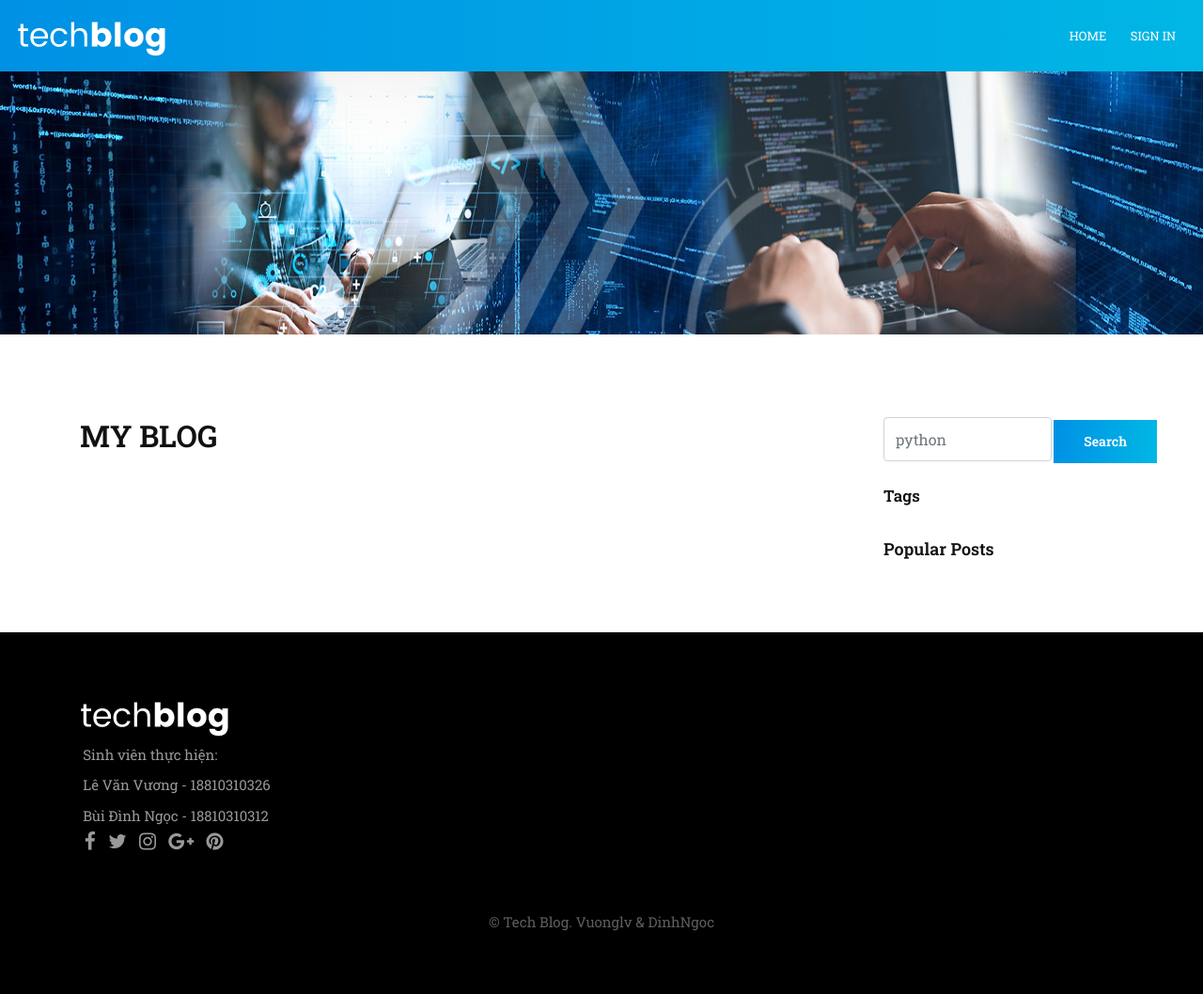
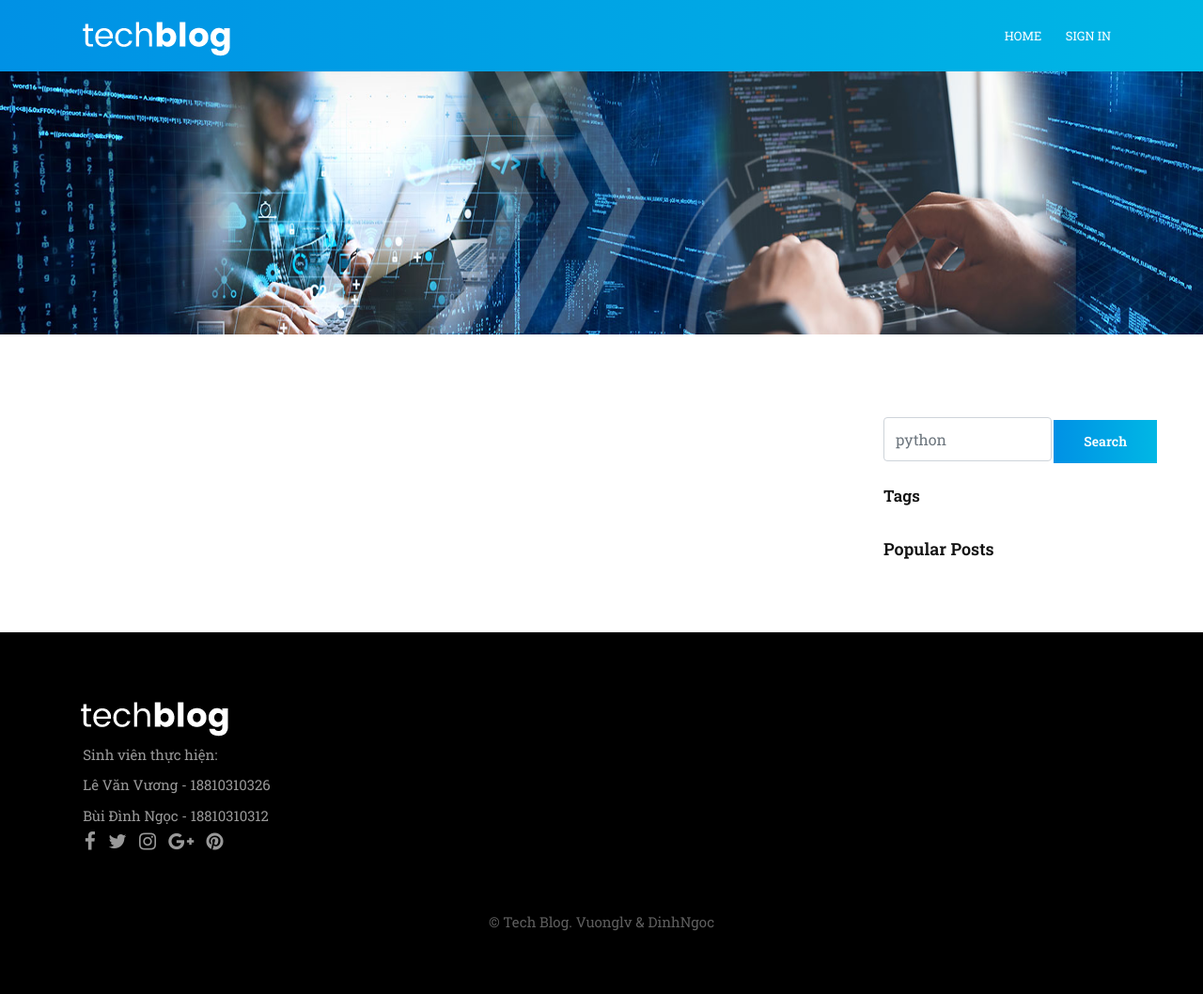
Before and after one commit to b1team/tech-blog, a Flask app: page / in a window 1280 px wide. Shown: the whole page at 94% size. Run offline with Flask 2, Linux system fonts and the light colour scheme; data that the repository does not hold is empty; parts of the project's set-up code (start-up, migrations or seed data) failed here and were passed over; some libraries are stand-ins or nearby versions.

```diff
--- a/src/app/templates/base.html
+++ b/src/app/templates/base.html
@@ -17,9 +17,9 @@
     <title>{% block title %}{% endblock %}</title>
     <!-- Bootstrap core CSS -->
     <link href="{{ url_for('static', filename='css/bootstrap.min.css') }}" rel="stylesheet">
+    <script src="{{ url_for('static', filename='js/jquery.min.js') }}"></script>
     <!-- Custom styles for this template -->
     <link href="{{ url_for('static', filename='css/blog-post.css') }}" rel="stylesheet">
-    <script src="{{ url_for('static', filename='js/jquery.min.js') }}"></script>
     <script src="{{ url_for('static', filename='js/popper.min.js') }}"></script>
     <script src="{{ url_for('static', filename='js/bootstrap.min.js') }}"></script>
     <script src="{{ url_for('static', filename='js/font-awesome.js') }}"></script>
@@ -44,10 +44,10 @@
 <body>
     <!-- Navigation -->
 
-    <div id="wrapper">
-        <header class="tech-header ">
-                <nav class="navbar navbar-expand-lg navbar-toggleable-md navbar-inverse">
 
+
+                <nav class="navbar navbar-expand-lg navbar-dark navbar-toggleable-md navbar-inverse">
+                    <div class="container">
                         <a class="navbar-brand" href="{{ url_for("home_bp.home") }}">
                             <img src="{{ url_for('static', filename='images/tech-logo.png') }}" alt="">
                         </a>
@@ -55,10 +55,12 @@
                             aria-controls="navbarResponsive" aria-expanded="false" aria-label="Toggle navigation">
                             <span class="navbar-toggler-icon"></span>
                         </button>
-                    <div class="collapse navbar-collapse" id="navbarResponsive	">
+                        <div class="collapse navbar-collapse" id="navbarResponsive">
                             <ul class="navbar-nav ml-auto">
-                            <li class="nav-item ">
-                                <a class="nav-link" href="{{ url_for("home_bp.home") }}">Home</a>
+                                <li class="nav-item">
+                                    <a class="nav-link" href="{{ url_for("home_bp.home") }}">Home
+                                        <span class="sr-only">(current)</span>
+                                    </a>
                                 </li>
                                 {% if not login %}
                                 <li class="nav-item">
@@ -80,8 +82,9 @@
                                 {% endif %}
                             </ul>
                         </div>
+                    </div>
                 </nav>
-        </header>
+
 
 
     <!-- Page Content -->
@@ -132,7 +135,6 @@
         <script src="{{ url_for('static', filename='js/custom.js') }}"></script>
         <script src="{{ url_for('static', filename='js/axios.min.js') }}"></script>
     {% block script %}{% endblock %}
-    </div>
 </body>
 
 </html>
--- a/src/app/templates/home/blog.html
+++ b/src/app/templates/home/blog.html
@@ -16,9 +16,6 @@
   <div class="row">
     <!-- Blog Entries Column -->
     <div class="col-lg-9 col-md-12 col-sm-12 col-xs-12">
-      <h1 class="my-4">MY BLOG
-        <small></small>
-      </h1>
 
       <!-- Blog Post -->
 
```
Also changed, not shown: src/app/static/js/comment.js (+6 -7 lines), src/app/static/js/upload.js (+11 -8 lines), src/app/templates/post/post-content.html (+8 -8 lines). Lines whose indentation alone changed are shown as unchanged.
